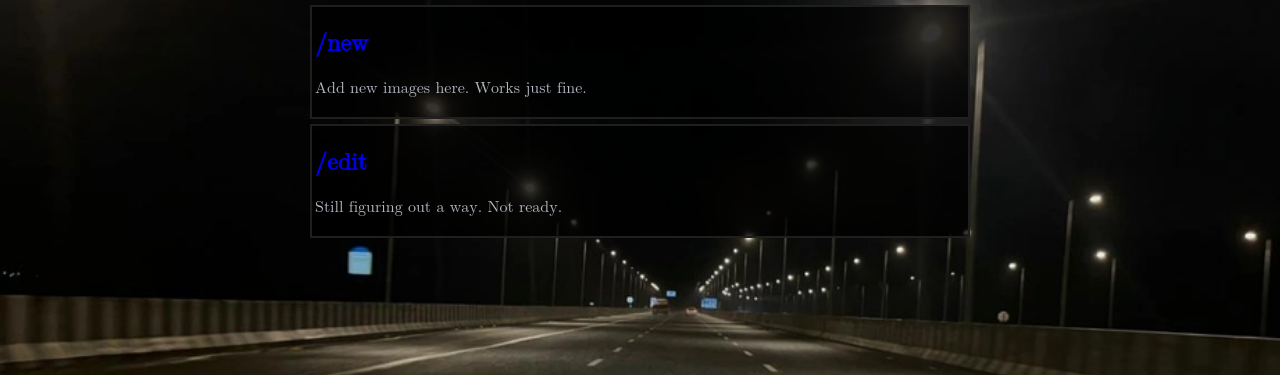
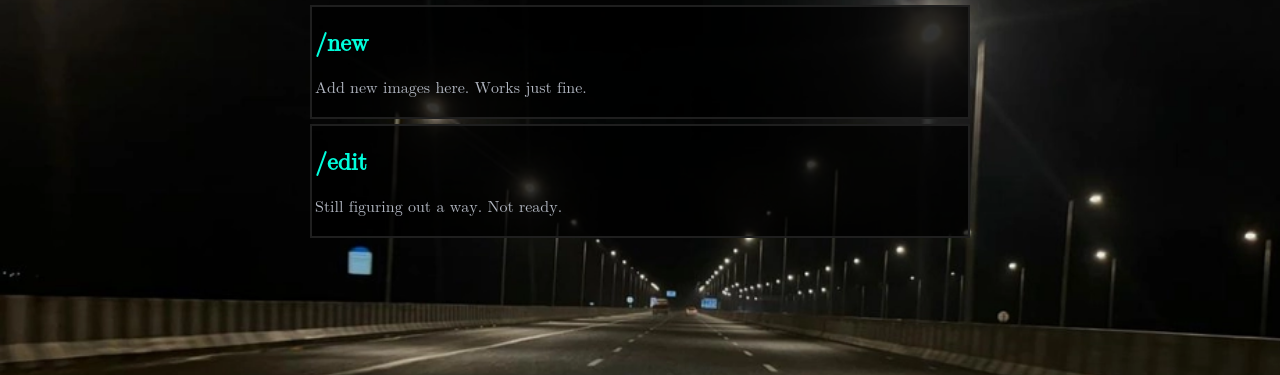
Before and after one commit to sortalost/microposts, a Flask app: page /dashboard in a window 1280 px wide. Shown: the part 55-430 px from the top of the page. Run offline with Flask 3, Linux system fonts and the light colour scheme; the visitor is signed in with stand-in values (Sample User, id 1).

Commit message:
link colors

```diff
--- a/src/static/css/style.css
+++ b/src/static/css/style.css
@@ -28,6 +28,11 @@ button {
 button:hover {
   background: #0056b3;
 }
+
+a {
+  color:#00ffdd
+}
+
 .flash-wrap{position:fixed;bottom:66px;right:40px;z-index:60}
 .flash{padding:8px 12px;border-radius:8px;background:#181818aa;margin-bottom:6px;opacity:0;transform:translateX(100%);animation:slideIn .4s forwards,fadeOut .4s 5s forwards;cursor:pointer}
 .flash .error { color: #ff2e2e; }
```
Lines whose indentation alone changed are shown as unchanged.
